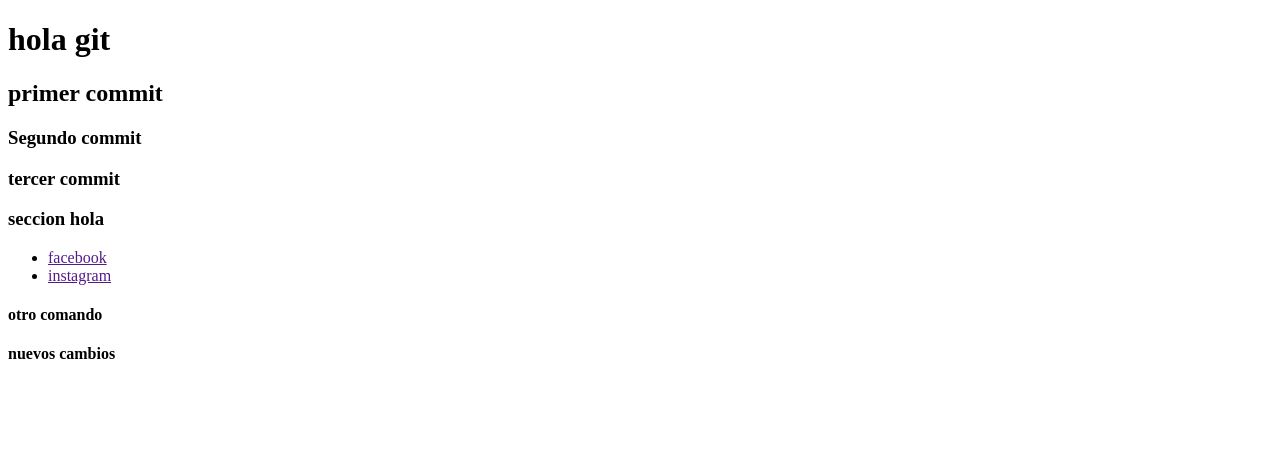
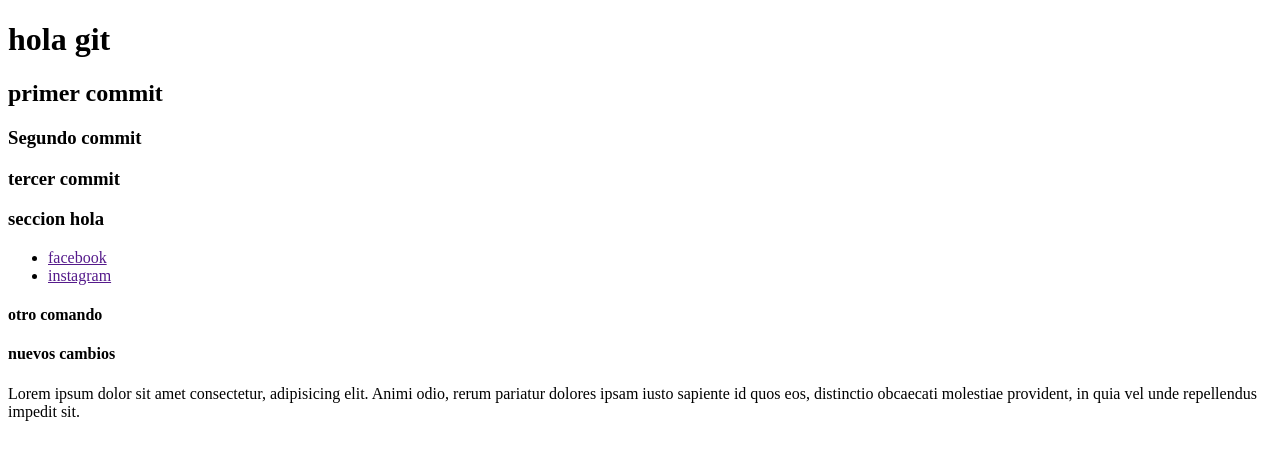
Before and after one commit to francopautasso1/franco, a plain HTML site: page index.html in a window 1280 px wide. Drawn offline with Linux system fonts and the light colour scheme.

Commit message:
agregue secction

```diff
--- a/index.html
+++ b/index.html
@@ -22,5 +22,9 @@
 
     <h4>otro comando</h4>
     <h4>nuevos cambios</h4>
+
+    <section>
+        Lorem ipsum dolor sit amet consectetur, adipisicing elit. Animi odio, rerum pariatur dolores ipsam iusto sapiente id quos eos, distinctio obcaecati molestiae provident, in quia vel unde repellendus impedit sit.
+    </section>
 </body>
 </html>
```
